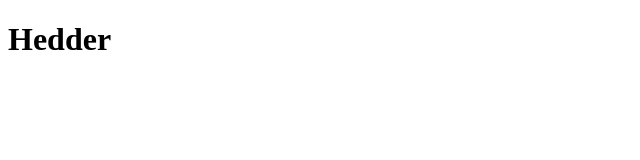
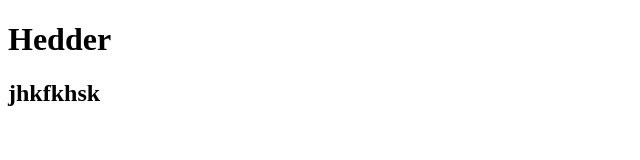
Before and after one commit to Samimalasa/new-repo, a plain HTML site: page index.html in a window 1280 px wide. Shown: the whole page, without its empty margins (0-640 px from the left). Drawn offline with Linux system fonts and the light colour scheme.

Commit message:
commit changes

```diff
--- a/index.html
+++ b/index.html
@@ -8,5 +8,6 @@
 </head>
 <body>
     <h1>Hedder</h1>
+    <h2>jhkfkhsk</h2>
 </body>
 </html>
```
